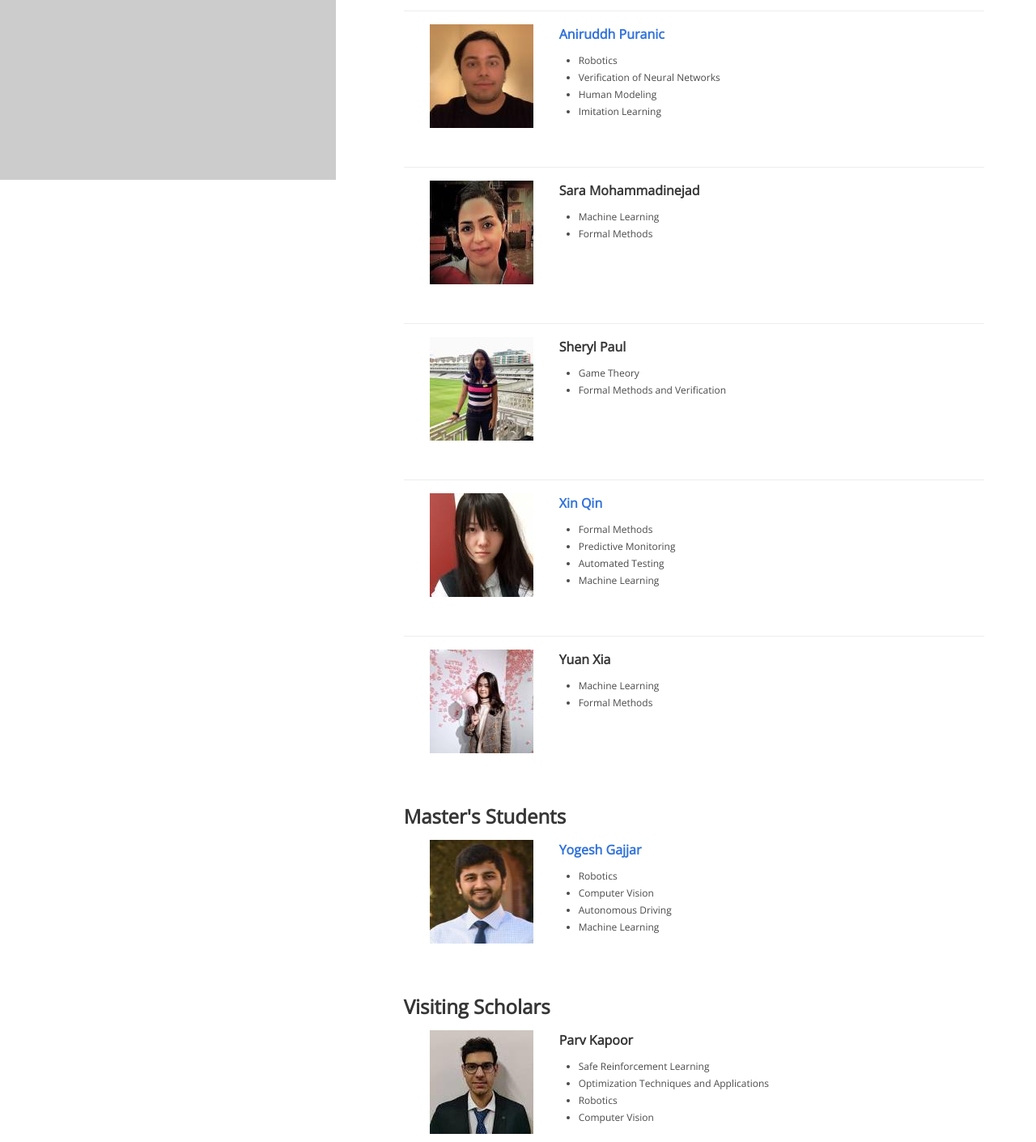
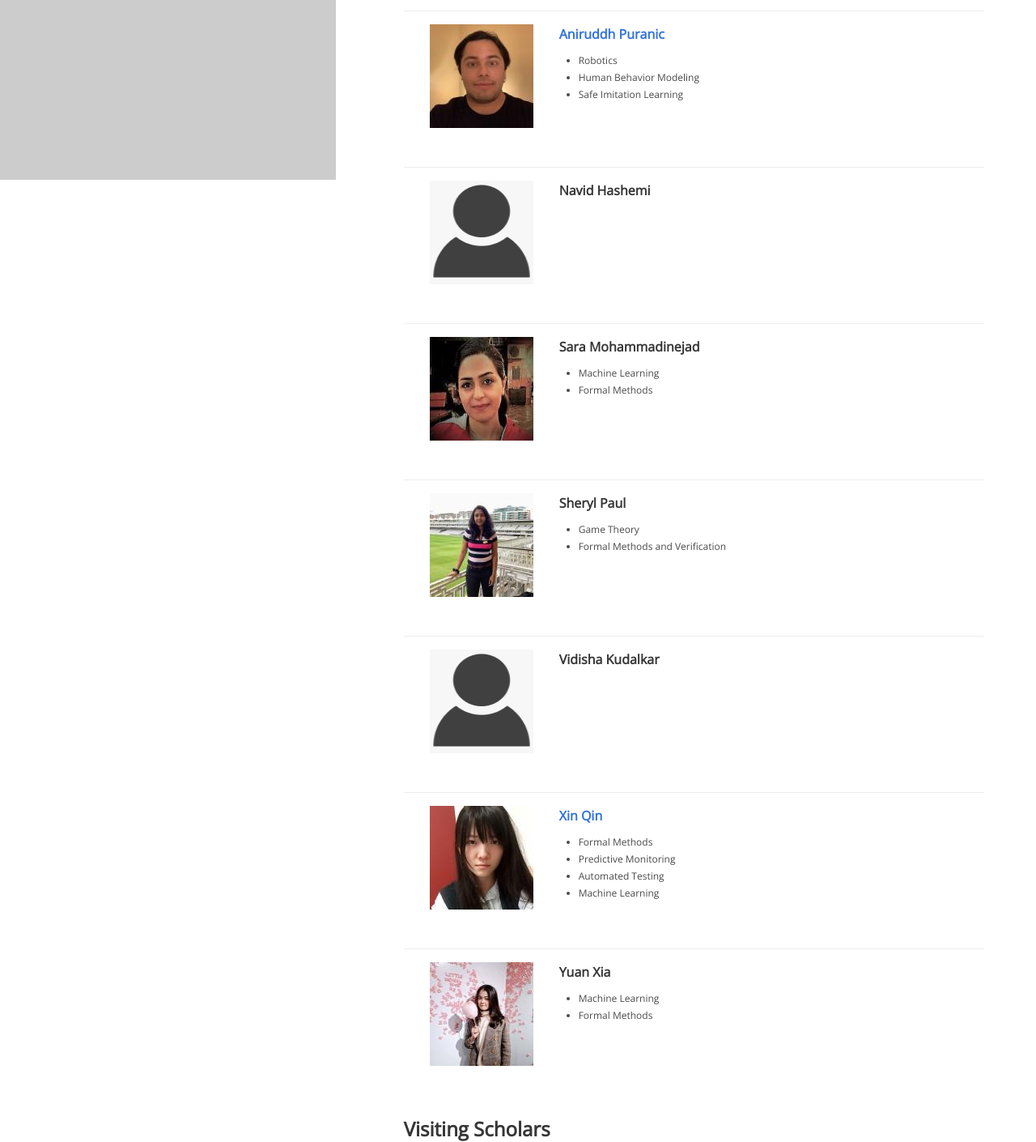
Before and after one commit to CPS-VIDA/cps-vida.github.io, a plain HTML site: page members/index.html in a window 1280 px wide. Shown: the part 578-1988 px from the top of the page at 81% size. Drawn offline with nearby package versions, Linux system fonts and the light colour scheme; some icons are missing.

Commit message:
rebuilding site Tue 21 Sep 2021 11:08:47 AM PDT

```diff
--- a/members/index.html
+++ b/members/index.html
@@ -75,9 +75,21 @@
 <a href=http://aniruddh-puranic.info target=_blank><strong>Aniruddh Puranic</strong></a>
 </span>
 <ul class=is-size-7>
-<li>Robotics</li><li>Verification of Neural Networks</li><li>Human Modeling</li><li>Imitation Learning</li>
+<li>Robotics</li><li>Human Behavior Modeling</li><li>Safe Imitation Learning</li>
 </ul>
 </p>
+</div>
+</div>
+</article>
+<article class=media style=flex-wrap:wrap>
+<figure class=media-left>
+<p class="image is-square is-128x128"><img src=https://cps-vida.github.io/members/navid/profile_hubcc3bc95c858f375f5a03ffdd0745138_29176_128x128_fit_box_3.png></p>
+</figure>
+<div class=media-content>
+<div class=content>
+<span class=is-block>
+<strong>Navid Hashemi</strong>
+</span>
 </div>
 </div>
 </article>
@@ -115,6 +127,18 @@
 </article>
 <article class=media style=flex-wrap:wrap>
 <figure class=media-left>
+<p class="image is-square is-128x128"><img src=https://cps-vida.github.io/members/vidisha/profile_hubcc3bc95c858f375f5a03ffdd0745138_29176_128x128_fit_box_3.png></p>
+</figure>
+<div class=media-content>
+<div class=content>
+<span class=is-block>
+<strong>Vidisha Kudalkar</strong>
+</span>
+</div>
+</div>
+</article>
+<article class=media style=flex-wrap:wrap>
+<figure class=media-left>
 <p class="image is-square is-128x128"><img src=https://cps-vida.github.io/members/xin/profile_hu95732307c137142e4b24b5a3c557888f_148994_128x128_fit_q75_box.jpg></p>
 </figure>
 <div class=media-content>
@@ -145,23 +169,6 @@
 </div>
 </div>
 </article>
-<h3>Master's Students</h3>
-<article class=media style=flex-wrap:wrap>
-<figure class=media-left>
-<p class="image is-square is-128x128"><img src=https://cps-vida.github.io/members/yogesh/profile_hu27b0da802a25ac6ed8614a07182bcda2_260368_128x128_fit_q75_box.jpg></p>
-</figure>
-<div class=media-content>
-<div class=content>
-<span class=is-block>
-<a href=https://yogeshgajjar123.github.io/ target=_blank><strong>Yogesh Gajjar</strong></a>
-</span>
-<ul class=is-size-7>
-<li>Robotics</li><li>Computer Vision</li><li>Autonomous Driving</li><li>Machine Learning</li>
-</ul>
-</p>
-</div>
-</div>
-</article>
 <h3>Visiting Scholars</h3>
 <article class=media style=flex-wrap:wrap>
 <figure class=media-left>
@@ -185,6 +192,8 @@
 Visiting Scholar.</li>
 <li>Monali Saraf,
 Visiting Scholar.</li>
+<li><a href=https://yogeshgajjar123.github.io/ target=_blank><strong class=is-size-5>Yogesh Gajjar</strong></a>,
+Master's Student.</li>
 </ul>
 </div>
 </div>
```
Also changed, not shown: index.html (+27 -18 lines), index.xml (+1 -1 lines), members/index.xml (+1 -1 lines), sitemap.xml (+1 -1 lines), members/navid/profile.png (added), members/navid/profile_hubcc3bc95c858f375f5a03ffdd0745138_29176_128x128_fit_box_3.png (added), members/vidisha/profile.png (added), members/vidisha/profile_hubcc3bc95c858f375f5a03ffdd0745138_29176_128x128_fit_box_3.png (added).
